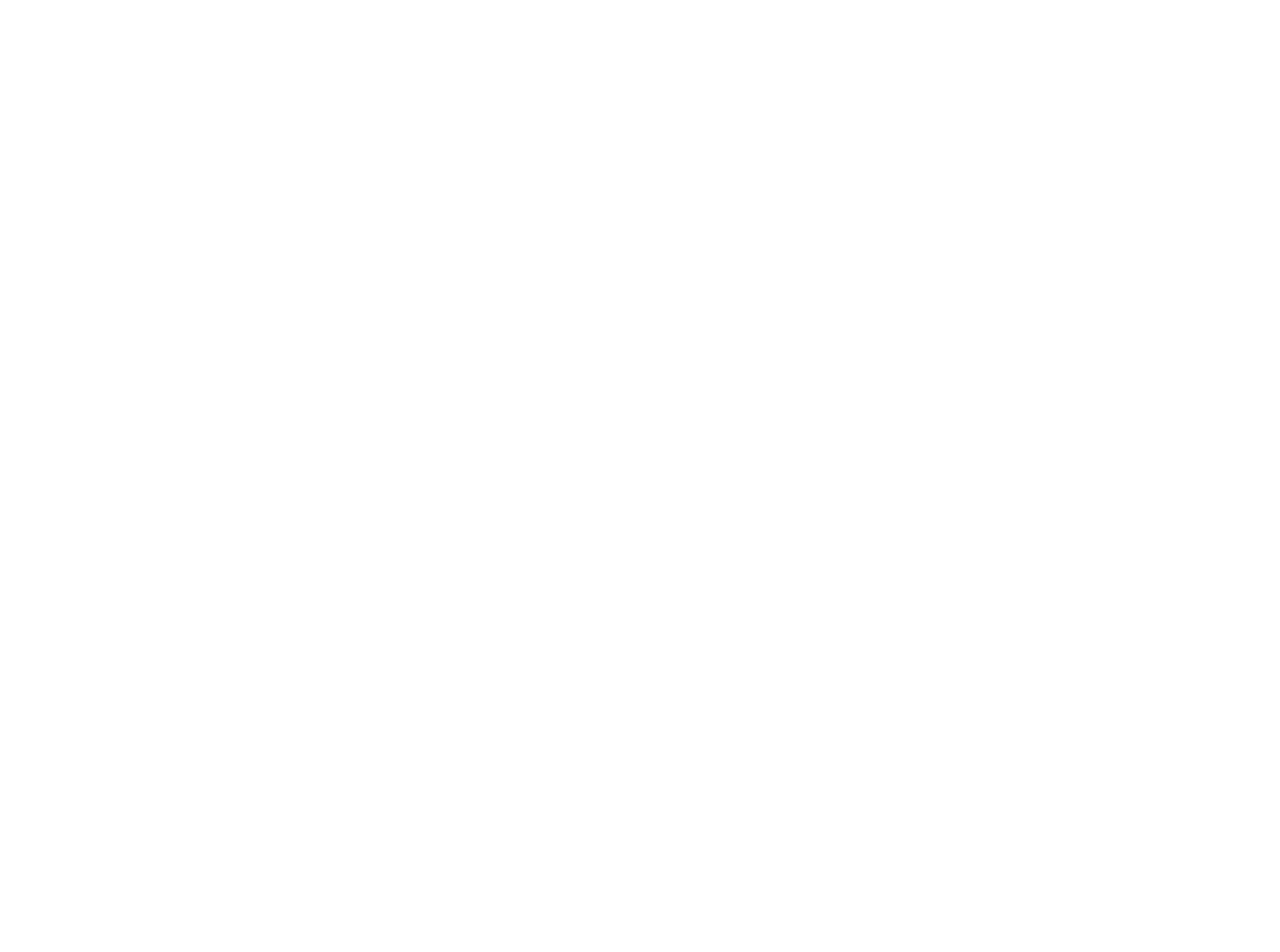
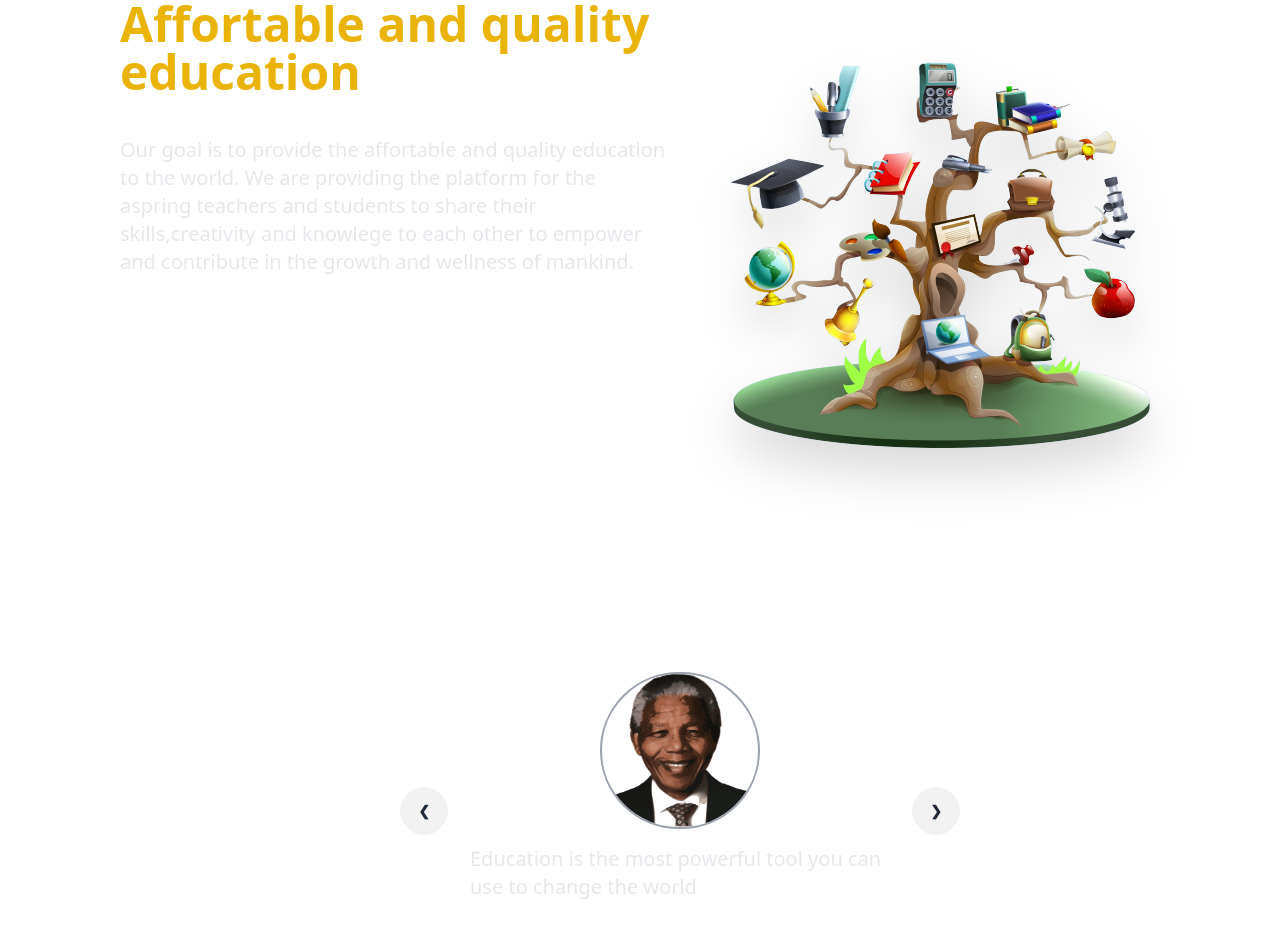
Before and after one commit to Sohilyeole/lms-frontend, a React (Vite) app: page /about in a window 1280 px wide. Before the commit this address had no page. Shown: the part 80-1032 px from the top of the page. Before the commit the page ends 800 px from the top, so only its background shows below. Built offline with nearby package versions, Linux system fonts and the light colour scheme.

Commit message:
adding about page

```diff
--- a/src/App.jsx
+++ b/src/App.jsx
@@ -1,7 +1,8 @@
 import { Routes } from "react-router-dom";
 import "./App.css";
 import { Route } from "react-router-dom";
-import HomePage from "./Pages/HomePage"
+import HomePage from "./Pages/HomePage";
+import AboutUs from "./Pages/AboutUs"
 import Footer from "./Components/Footer";
 import HomeLayout from "./Layouts/HomeLayout";
 
@@ -10,6 +11,7 @@
     <>
       <Routes>
         <Route path="/" element={<HomePage/>}></Route>
+        <Route path="/about" element={<AboutUs/>}></Route>
   </Routes>
 
     </>
--- /dev/null
+++ b/src/Components/CarouselSlide.jsx
@@ -0,0 +1,21 @@
+
+
+function CarouselSlide({image,titil,description,slideNumber,totalSlide}){
+   return (
+    <div id={`slide${slideNumber}`} className="carousel-item relative w-full">
+    <div className ="flex flex-col items-center justify-center gap-4 px-[15%]">
+        <img src={image} className="w-40 rounded-full border-2 border-gray-400" />
+        <p className="text-xl text-gray-200">
+            {description}
+
+        </p>
+        <h3 className="text-2xl font-semibold ">{titil}</h3>
+        <div className="absolute flex justify-between transform -translate-y-1/2 left-5 right-5 top-1/2">
+            <a href={`#slide${(slideNumber==1?totalSlide:(slideNumber-1))}`} className="btn btn-circle">❮</a>
+            <a href={`#slide${(slideNumber)%totalSlide+1}`} className="btn btn-circle">❯</a>
+        </div>
+    </div>
+</div>
+   )
+}
+export default CarouselSlide
--- a/src/Layouts/HomeLayout.jsx
+++ b/src/Layouts/HomeLayout.jsx
@@ -44,7 +44,7 @@
         </div>
         <div className="drawer-side w-0 " id="drawer-side">
             <label htmlFor="my-drawer" className="drawer-overlay"></label>
-            <ul className="menu p-4 w-48 sm:w-80 bg-base-100 text-base-content relative">
+            <ul className="menu p-4 w-48 h-[100%]  sm:w-80 bg-base-100 text-base-content relative">
                 <li className="w-fit absolute right-2 z-50">
                     <button onClick={hideDrawer}>
                         <AiFillCloseCircle size={24} />
--- /dev/null
+++ b/src/Pages/AboutUs.jsx
@@ -0,0 +1,111 @@
+import CarouselSlide from "../Components/CarouselSlide";
+import HomeLayout from "../Layouts/HomeLayout";
+import celebrity from "../helper/CelebrityData"
+
+function AboutUs() {
+
+  return (
+    <HomeLayout>
+      <div className="pl-20 pt-20 flex flex-col text-white">
+        <div className="flex itemz-center gap-5 mx-10 h-[75vh]">
+          <section className="w-1/2 space-y-10">
+            <h1 className="text-5xl text-yellow-500 font-semibold">
+              Affortable and quality education
+            </h1>
+            <p className="text-xl text-gray-200">
+              Our goal is to provide the affortable and quality education to the
+              world. We are providing the platform for the aspring teachers and
+              students to share their skills,creativity and knowlege to each
+              other to empower and contribute in the growth and wellness of
+              mankind.
+            </p>
+          </section>
+          <div className="w-1/2">
+            <img
+              src="src\Assets\Images\aboutMainImage.png"
+              className="drop-shadow-2xl "
+              id="text1"
+
+            />
+          </div>
+        </div>
+        <div className="carousel w-1/2  m-auto my-16 ">
+
+            {/* <div id="slide1" className="carousel-item relative w-full">
+                <div className ="flex flex-col items-center justify-center gap-4 px-[15%]">
+                    <img src="src\Assets\Images\QuotesPersonalityImage\apj.png" className="w-40 rounded-full border-2 border-gray-400" />
+                    <p className="text-xl text-gray-200">
+                        {"If you want to shine like a sun, first burn like a sun."}
+
+                    </p>
+                    <h3 className="text-2xl font-semibold ">APJ Abdul Kalam</h3>
+                    <div className="absolute flex justify-between transform -translate-y-1/2 left-5 right-5 top-1/2">
+                        <a href="#slide5" className="btn btn-circle">❮</a>
+                        <a href="#slide2" className="btn btn-circle">❯</a>
+                    </div>
+                </div>
+            </div>
+            <div id="slide2" className="carousel-item relative w-full">
+                <div className ="flex flex-col items-center justify-center gap-4 px-[15%]">
+                    <img src="src\Assets\Images\QuotesPersonalityImage\steveJobs.png" className="w-40 rounded-full border-2 border-gray-400" />
+                    <p className="text-xl text-gray-200">
+                        {"Your time is limited, so don't waste it living someone else's life."}
+
+                    </p>
+                    <h3 className="text-2xl font-semibold ">Steev Jobs</h3>
+                    <div className="absolute  flex justify-between transform -translate-y-1/2 left-5 right-5 top-1/2">
+                        <a href="#slide1" className="btn btn-circle">❮</a>
+                        <a href="#slide3" className="btn btn-circle">❯</a>
+                    </div>
+                </div>
+            </div>
+            <div id="slide3" className="carousel-item relative w-full">
+                <div className ="flex flex-col items-center justify-center gap-4 px-[15%]">
+                    <img src="src\Assets\Images\QuotesPersonalityImage\nelsonMandela.png" className="w-40 rounded-full border-2 border-gray-400" />
+                    <p className="text-xl text-gray-200">
+                        {"Education is the most powerful tool you can use to change the world"}
+
+                    </p>
+                    <h3 className="text-2xl font-semibold ">Nelson Mandela</h3>
+                    <div className="absolute  flex justify-between transform -translate-y-1/2 left-5 right-5 top-1/2">
+                        <a href="#slide2" className="btn btn-circle">❮</a>
+                        <a href="#slide4" className="btn btn-circle">❯</a>
+                    </div>
+                </div>
+            </div>
+            <div id="slide4" className="carousel-item relative w-full">
+                <div className ="flex flex-col items-center justify-center gap-4 px-[15%]">
+                    <img src="src\Assets\Images\QuotesPersonalityImage\einstein.png" className="w-40 rounded-full border-2 border-gray-400" />
+                    <p className="text-xl text-gray-200">
+                        {"A person who never made a mistake never tried anything new."}
+
+                    </p>
+                    <h3 className="text-2xl font-semibold ">Albert Einstein</h3>
+                    <div className="absolute  flex justify-between transform -translate-y-1/2 left-5 right-5 top-1/2">
+                        <a href="#slide3" className="btn btn-circle">❮</a>
+                        <a href="#slide5" className="btn btn-circle">❯</a>
+                    </div>
+                </div>
+            </div>
+            <div id="slide5" className="carousel-item relative w-full">
+                <div className ="flex flex-col items-center justify-center gap-4 px-[15%]">
+                    <img src="src\Assets\Images\QuotesPersonalityImage\billGates.png" className="w-40 rounded-full border-2 border-gray-400" />
+                    <p className="text-xl text-gray-200">
+                        {"The belief that the world is getting worse, that we can't solve extreme poverty and disease, isn't just mistaken."}
+
+                    </p>
+                    <h3 className="text-2xl font-semibold ">Bill Gates</h3>
+                    <div className="absolute   flex justify-between transform -translate-y-1/2 left-5 right-5 top-1/2">
+                        <a href="#slide4" className="btn btn-circle">❮</a>
+                        <a href="#slide1" className="btn btn-circle">❯</a>
+                    </div>
+                </div>
+            </div> */}
+            {celebrity&& celebrity.map((e)=><CarouselSlide {...e} key={e.slideNumber} totalSlide={celebrity.length} />)}
+
+        </div>
+      </div>
+    </HomeLayout>
+  );
+}
+export default AboutUs;
--- /dev/null
+++ b/src/helper/CelebrityData.js
@@ -0,0 +1,38 @@
+ const celebrity=[
+    {
+      titil:"Nelson Mandela",
+      description:"Education is the most powerful tool you can use to change the world",
+      image:"src/Assets/Images/QuotesPersonalityImage/nelsonMandela.png",
+      slideNumber:1
+
+    },
+    {
+      titil:"APJ Abdul Kalam",
+      description:"If you want to shine like a sun, first burn like a sun.",
+      image:"src/Assets/Images/QuotesPersonalityImage/apj.png",
+      slideNumber:2
+
+    },
+    {
+      titil:"Albert Einstein",
+      description:"A person who never made a mistake never tried anything new.",
+      image:"src/Assets/Images/QuotesPersonalityImage/einstein.png",
+      slideNumber:3
+
+    },
+    {
+      titil:"Steev Jobs",
+      description:"Your time is limited, so don't waste it living someone else's life.",
+      image:"src/Assets/Images/QuotesPersonalityImage/steveJobs.png",
+      slideNumber:4
+
+    },
+    {
+      titil:"Bill Gates",
+      description:"The belief that the world is getting worse, that we can't solve extreme poverty and disease, isn't just mistaken.",
+      image:"src/Assets/Images/QuotesPersonalityImage/billGates.png",
+      slideNumber:5
+
+    },
+  ]
+  export default celebrity;
```
